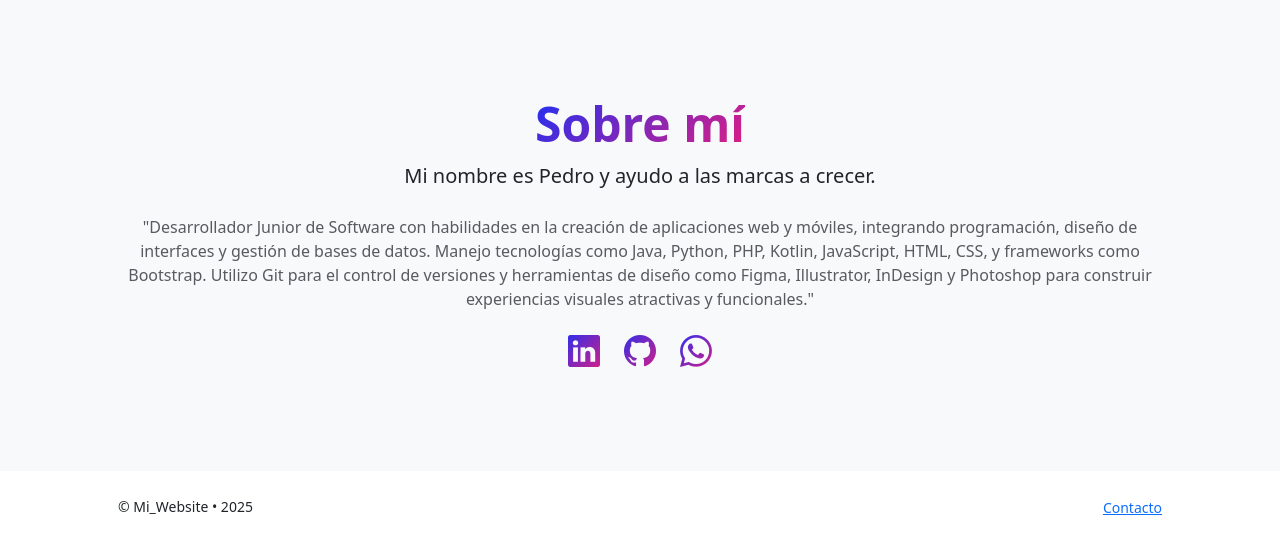
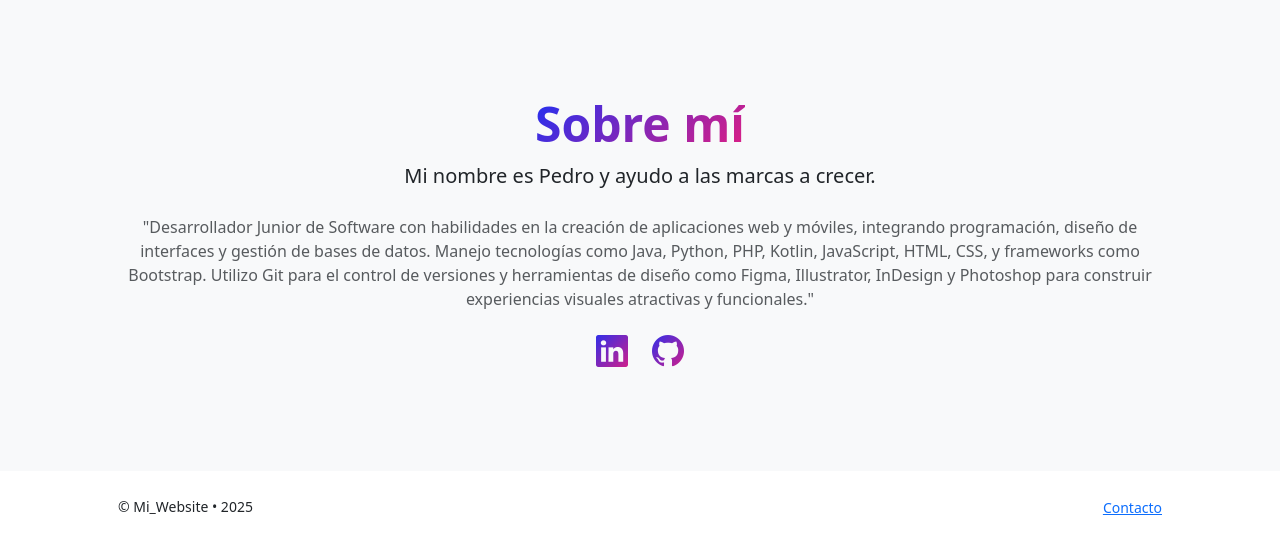
Before and after one commit to chipa-nex/my_portafolio, a Flask app: page / in a window 1280 px wide. Shown: the part 1066-1609 px from the top of the page. Run offline with Flask 3, Linux system fonts and the light colour scheme; some libraries are stand-ins or nearby versions.

Commit message:
Agregado lista para publicar sin el icono de what

```diff
--- a/templates/index.html
+++ b/templates/index.html
@@ -155,7 +155,6 @@
                     <div class="d-flex justify-content-center fs-2 gap-4">
                         <a class="text-gradient" href="https://www.linkedin.com/in/pedromamans/" target="_blank"><i class="bi bi-linkedin"></i></a>
                         <a class="text-gradient" href="#"><i class="bi bi-github"></i></a>
-                        <a class="text-gradient" href="https://wa.me/59173248692?text=Hola%20te%20escribo%20desde%20tu%20Portafolio" target="_blank"><i class="bi bi-whatsapp"></i></a>
                     </div>
                 </div>
             </div>
```
